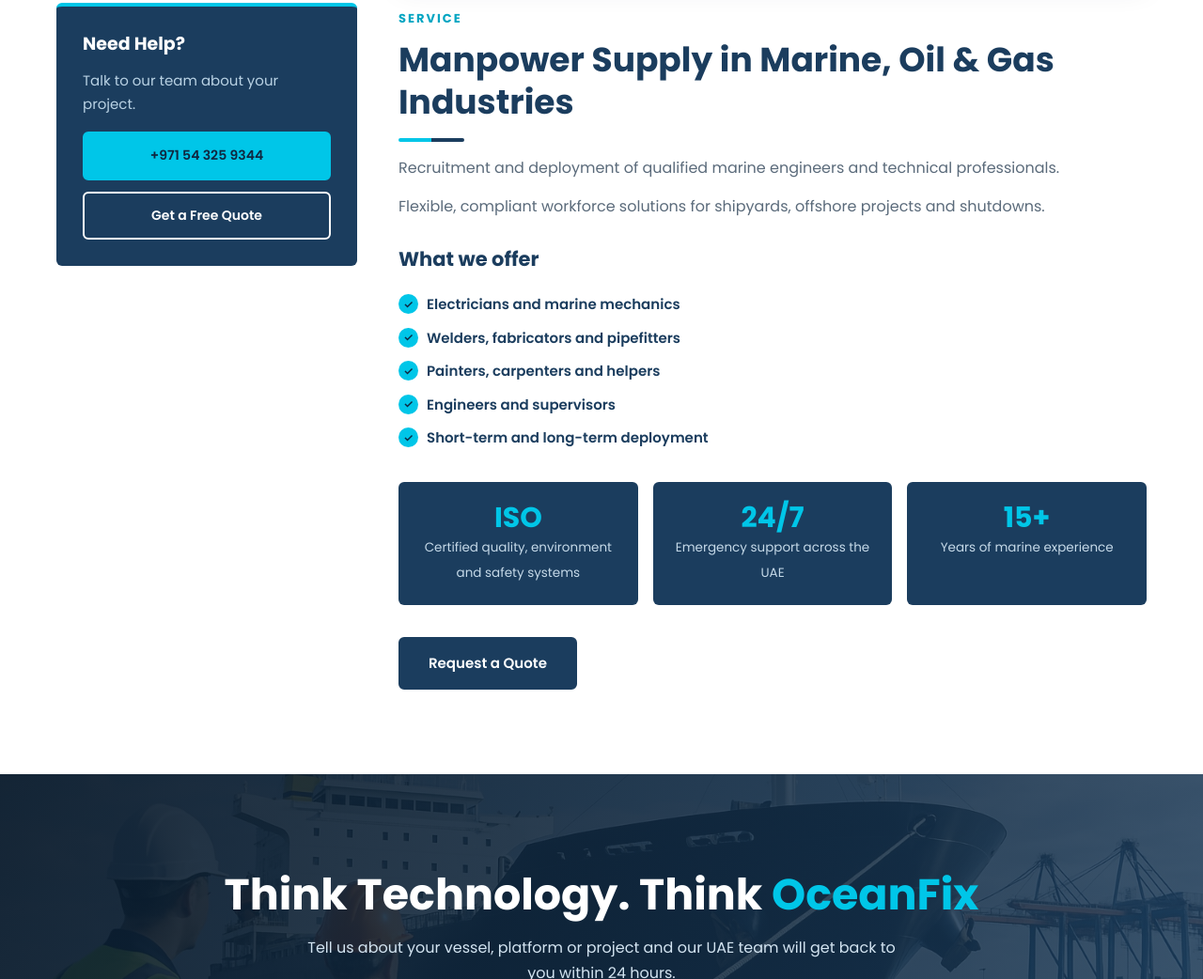
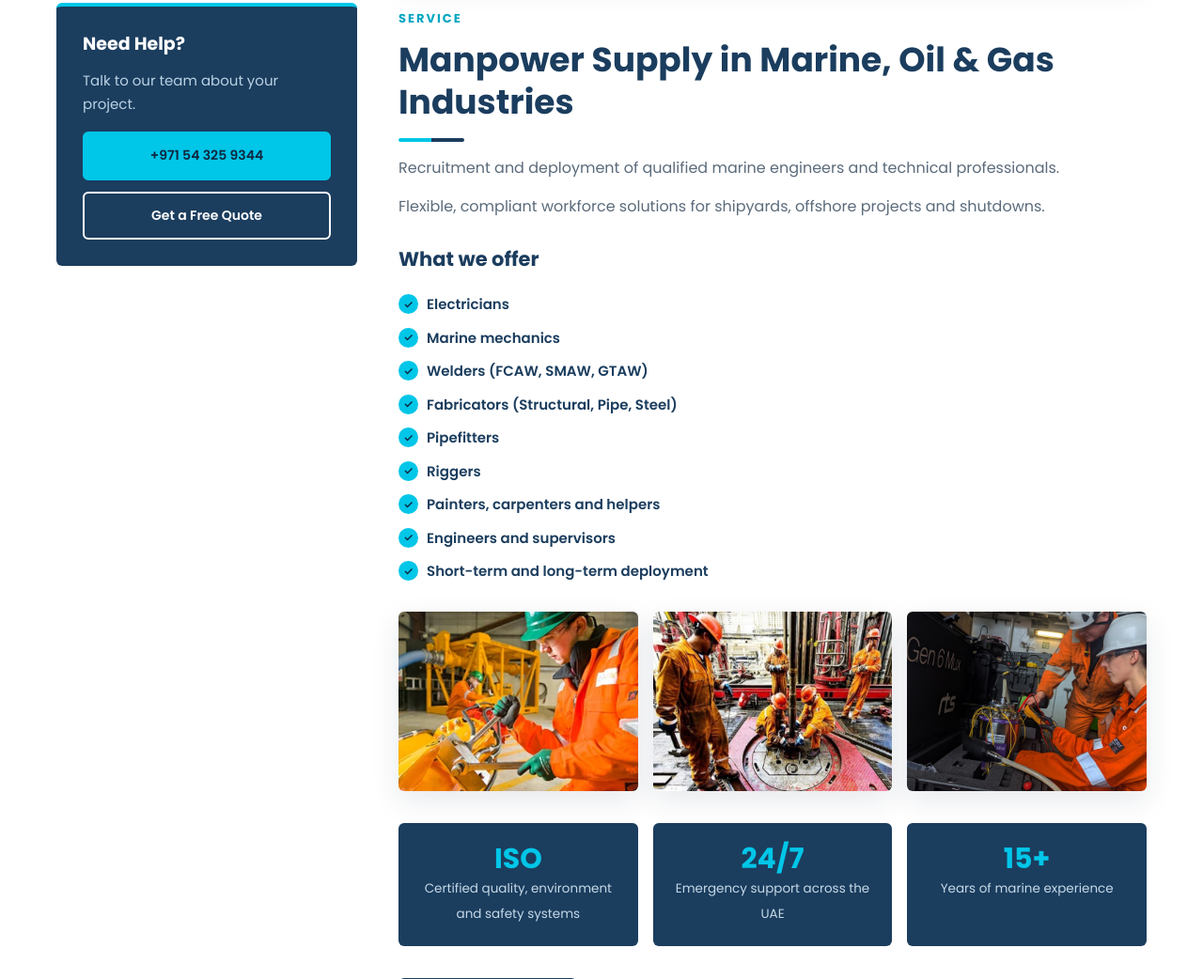
Before and after one commit to rajib99/oceanfix, a plain HTML site: page services/manpower.html in a window 1280 px wide. Shown: the part 1013-2055 px from the top of the page at 94% size. Drawn offline with Linux system fonts and the light colour scheme.

Commit message:
img update

```diff
--- a/css/style.css
+++ b/css/style.css
@@ -297,3 +297,7 @@ textarea{min-height:140px;resize:vertical}
 .why span{font-size:13.5px;color:#c5d9e8}
 @media (max-width:1000px){.svc-page{grid-template-columns:1fr}.side{position:static;order:2}}
 @media (max-width:620px){.why{grid-template-columns:1fr}}
+
+.svc-gallery{display:grid;grid-template-columns:repeat(3,1fr);gap:16px;margin:30px 0 0}
+.svc-gallery img{width:100%;aspect-ratio:4/3;object-fit:cover;border-radius:var(--radius);box-shadow:var(--shadow)}
+@media (max-width:620px){.svc-gallery{grid-template-columns:1fr}}
--- a/services/manpower.html
+++ b/services/manpower.html
@@ -41,8 +41,8 @@
 </div></header>
 <section class="page-banner" style="background-image:url(/images/background/1.jpg)"><div class="container">
 <h1>Manpower Supply in Marine, Oil &amp; Gas Industries</h1><div class="crumbs"><a href="/">Home</a> <span>/</span> <a href="/services">Services</a> <span>/</span> Manpower Supply in Marine, Oil &amp; Gas Industries</div></div></section>
-<main><section class="section"><div class="container svc-page"><aside class="side reveal"><div class="side-box"><h3>Our Services</h3><ul><li><a href="/services/manpower" class="on">Manpower Supply in Marine, Oil &amp; Gas Industries</a></li><li><a href="/services/electrical">Marine Electrical Systems</a></li><li><a href="/services/mechanical">Mechanical Engineering</a></li><li><a href="/services/pipeline">Pipeline & Fabrication</a></li><li><a href="/services/safety">Marine Safety Systems</a></li><li><a href="/services/testing">Testing & Commissioning</a></li></ul></div><div class="side-box call"><h3>Need Help?</h3><p>Talk to our team about your project.</p><a class="btn btn-primary" href="tel:+971543259344">+971 54 325 9344</a><a class="btn btn-outline" href="/contact" style="margin-top:12px">Get a Free Quote</a></div></aside><article class="svc-main reveal"><img src="/images/gallery/manpower.jpg" alt="Manpower Supply in Marine, Oil &amp; Gas Industries" class="svc-hero"><span class="eyebrow">Service</span><h2>Manpower Supply in Marine, Oil &amp; Gas Industries</h2><span class="bar"></span>
-<p>Recruitment and deployment of qualified marine engineers and technical professionals.</p><p>Flexible, compliant workforce solutions for shipyards, offshore projects and shutdowns.</p><h3>What we offer</h3><ul class="checks one"><li>Electricians and marine mechanics</li><li>Welders, fabricators and pipefitters</li><li>Painters, carpenters and helpers</li><li>Engineers and supervisors</li><li>Short-term and long-term deployment</li></ul>
+<main><section class="section"><div class="container svc-page"><aside class="side reveal"><div class="side-box"><h3>Our Services</h3><ul><li><a href="/services/manpower" class="on">Manpower Supply in Marine, Oil &amp; Gas Industries</a></li><li><a href="/services/electrical">Marine Electrical Systems</a></li><li><a href="/services/mechanical">Mechanical Engineering</a></li><li><a href="/services/pipeline">Pipeline & Fabrication</a></li><li><a href="/services/safety">Marine Safety Systems</a></li><li><a href="/services/testing">Testing & Commissioning</a></li></ul></div><div class="side-box call"><h3>Need Help?</h3><p>Talk to our team about your project.</p><a class="btn btn-primary" href="tel:+971543259344">+971 54 325 9344</a><a class="btn btn-outline" href="/contact" style="margin-top:12px">Get a Free Quote</a></div></aside><article class="svc-main reveal"><img src="/images/services/manpower-hero.jpg" alt="Manpower Supply in Marine, Oil &amp; Gas Industries" class="svc-hero"><span class="eyebrow">Service</span><h2>Manpower Supply in Marine, Oil &amp; Gas Industries</h2><span class="bar"></span>
+<p>Recruitment and deployment of qualified marine engineers and technical professionals.</p><p>Flexible, compliant workforce solutions for shipyards, offshore projects and shutdowns.</p><h3>What we offer</h3><ul class="checks one"><li>Electricians</li><li>Marine mechanics</li><li>Welders (FCAW, SMAW, GTAW)</li><li>Fabricators (Structural, Pipe, Steel)</li><li>Pipefitters</li><li>Riggers</li><li>Painters, carpenters and helpers</li><li>Engineers and supervisors</li><li>Short-term and long-term deployment</li></ul><div class="svc-gallery"><img src="/images/services/manpower-1.jpg" alt="Technician servicing equipment" loading="lazy"><img src="/images/services/manpower-2.jpg" alt="Crew working on a drill floor" loading="lazy"><img src="/images/services/manpower-3.jpg" alt="Engineers testing subsea equipment" loading="lazy"></div>
 <div class="why"><div><b>ISO</b><span>Certified quality, environment and safety systems</span></div><div><b>24/7</b><span>Emergency support across the UAE</span></div><div><b>15+</b><span>Years of marine experience</span></div></div>
 <a class="btn btn-navy" href="/contact">Request a Quote</a></article></div></section><section class="cta" style="background-image:url(/images/main-slider/2.jpg)"><div class="container reveal">
 <h2>Think Technology. Think <em>OceanFix</em></h2>
```
Also changed, not shown: index.html (+1 -1 lines), services.html (+1 -1 lines), services/pipeline.html (+1 -1 lines), images/services/manpower-1.jpg (added), images/services/manpower-2.jpg (added), images/services/manpower-3.jpg (added), images/services/manpower-hero.jpg (added), images/services/pipeline-hero.jpg (added), images/services/safety.jpg (added).
